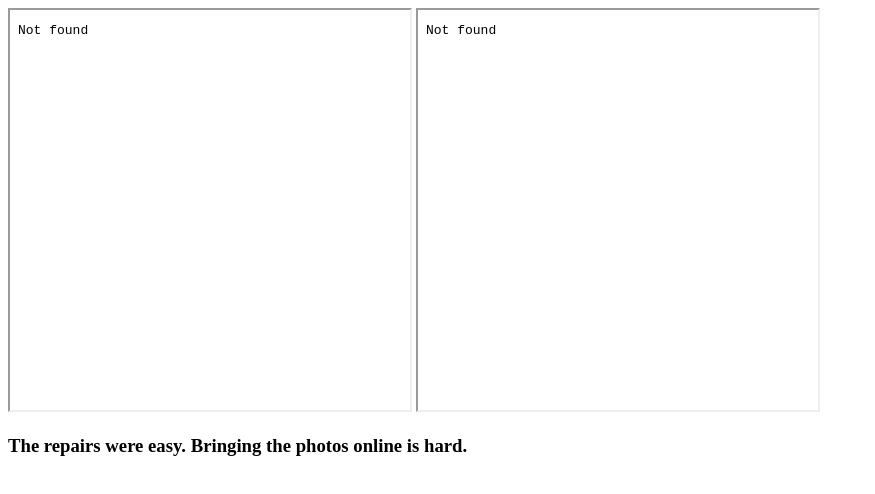
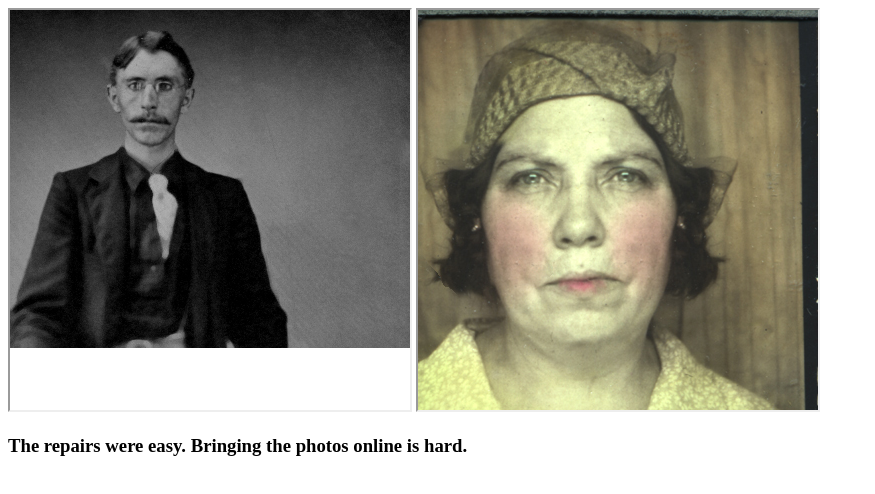
Before and after one commit to latang/Repair, a plain HTML site: page index.html in a window 1280 px wide. Shown: the whole page, without its empty margins (0-875 px from the left). Drawn offline with Linux system fonts and the light colour scheme.

Commit message:
Uploading photos

```diff
--- a/index.html
+++ b/index.html
@@ -4,8 +4,8 @@
 <title>Maggie and Jake</title>
 </head>
 <body>
-<iframe src="Jake" width="400" height="400"></iframe>
-<iframe src="Maggie" width="400" height="400"></iframe>
+<iframe src="Jake.jpg" width="400" height="400"></iframe>
+<iframe src="Maggie.jpg" width="400" height="400"></iframe>
 <p><h3>
 The repairs were easy. Bringing the photos online is hard.
 </p></h3>
```
